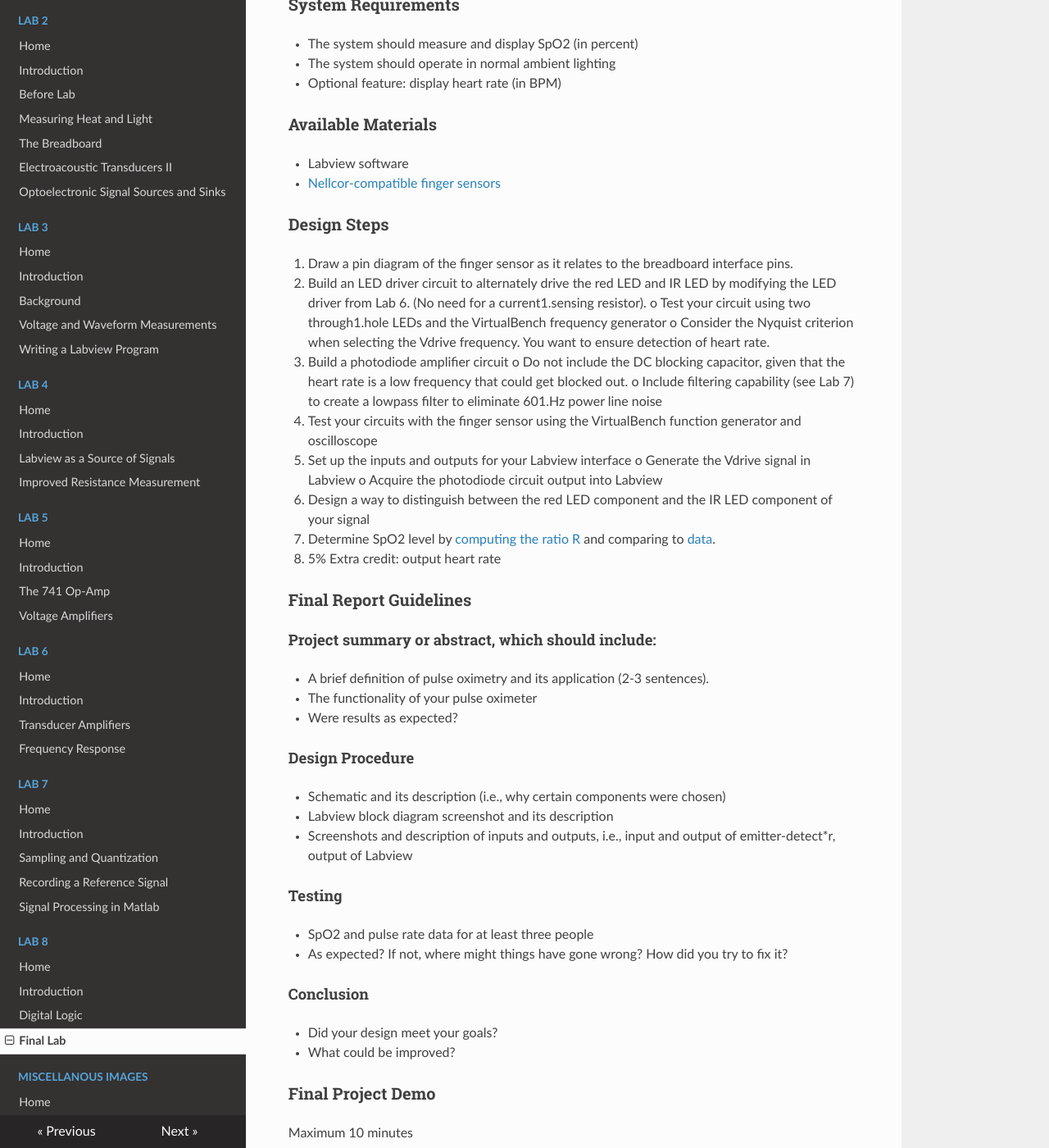
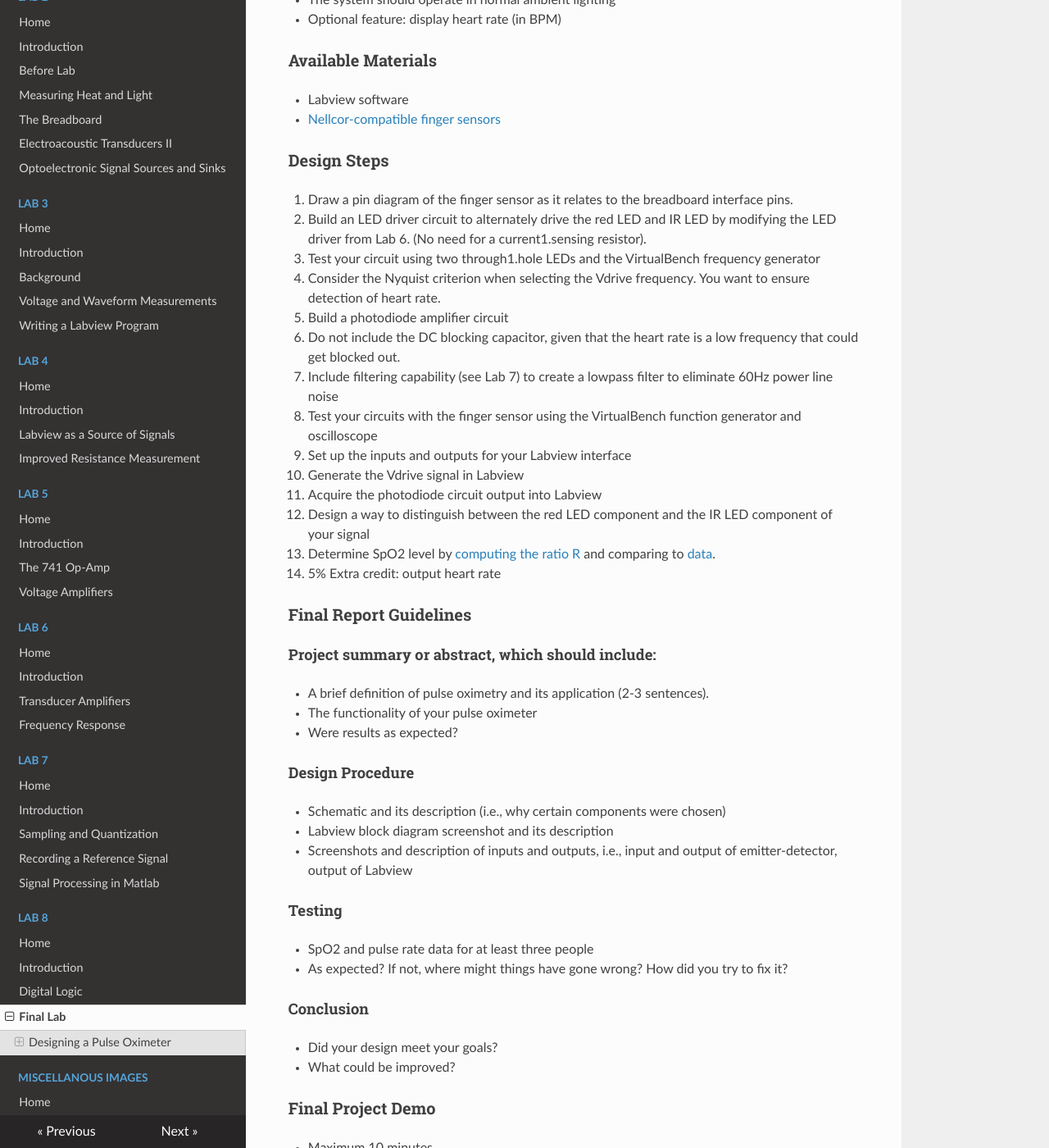
Before and after one commit to gvacaliuc/elec243-lab-website, an MkDocs documentation site: the page built from source/finallab.md, in a window 1280 px wide and 1400 px high, scrolled down 714 px. Shown: the whole window at 82% size. Built offline with MkDocs 1.6.1, drawn with Linux system fonts in a browser that asks for light colours; nearby versions of some CDN libraries; old or Windows-style settings are respelled for this version of MkDocs.

```diff
--- a/source/finallab.md
+++ b/source/finallab.md
@@ -40,72 +34,63 @@ pulse oximeter with a Labview user interface.
 
 ### Design Steps
 
-1.   Draw a pin diagram of the finger sensor as it relates to the breadboard
-     interface pins.
-1.   Build an LED driver circuit to alternately drive the red LED and IR LED by
-     modifying the LED driver from Lab 6. (No need for a current1.sensing
-     resistor).  o Test your circuit using two through1.hole LEDs and the
-     VirtualBench frequency generator o Consider the Nyquist criterion when
-     selecting the Vdrive frequency. You want to ensure detection of heart
-     rate.
-1.   Build a photodiode amplifier circuit o Do not include the DC blocking
-     capacitor, given that the heart rate is a low frequency that could get
-     blocked out.  o Include filtering capability (see Lab 7) to create a
-     lowpass filter to eliminate 601.Hz power line noise
-1.   Test your circuits with the finger sensor using the VirtualBench function
-     generator and oscilloscope
-1.   Set up the inputs and outputs for your Labview interface o Generate the
-     Vdrive signal in Labview o Acquire the photodiode circuit output into
-     Labview
-1.   Design a way to distinguish between the red LED component and the IR LED
-     component of your signal
-1.   Determine SpO2 level by [computing the ratio
-     R](./resources/R_Calculation.pdf) and comparing to
-     [data](./resources/R_SPO2_Data.txt).
-1.   5% Extra credit: output heart rate
+1. Draw a pin diagram of the finger sensor as it relates to the breadboard
+   interface pins.
+1. Build an LED driver circuit to alternately drive the red LED and IR LED by
+   modifying the LED driver from Lab 6. (No need for a current1.sensing
+   resistor).
+1. Test your circuit using two through1.hole LEDs and the VirtualBench
+   frequency generator
+1. Consider the Nyquist criterion when selecting the Vdrive frequency. You
+   want to ensure detection of heart rate.
+1. Build a photodiode amplifier circuit
+1. Do not include the DC blocking capacitor, given that the heart rate is a
+   low frequency that could get blocked out.
+1. Include filtering capability (see Lab 7) to create a lowpass filter to
+   eliminate 60Hz power line noise
+1. Test your circuits with the finger sensor using the VirtualBench function
+   generator and oscilloscope
+1. Set up the inputs and outputs for your Labview interface
+1. Generate the Vdrive signal in Labview
+1. Acquire the photodiode circuit output into Labview
+1. Design a way to distinguish between the red LED component and the IR LED
+   component of your signal
+1. Determine SpO2 level by
+   [computing the ratio R](./resources/R_Calculation.pdf) and comparing to
+   [data](./resources/R_SPO2_Data.txt).
+1. 5% Extra credit: output heart rate
 
 ### Final Report Guidelines
 
 #### Project summary or abstract, which should include:
 
 * A brief definition of pulse oximetry and its application (2-3 sentences).
-
 * The functionality of your pulse oximeter
-
 * Were results as expected?
 
 #### Design Procedure
 
 * Schematic and its description (i.e., why certain components were chosen)
-
 * Labview block diagram screenshot and its description
-
 * Screenshots and description of inputs and outputs, i.e., input and output of
-  emitter-detect*r, output of Labview
+  emitter-detector, output of Labview
 
 #### Testing
 
 * SpO2 and pulse rate data for at least three people
-
 * As expected? If not, where might things have gone wrong? How did you try to
-fix it?
+  fix it?
 
 #### Conclusion
 
 * Did your design meet your goals?
-
 * What could be improved?
 
 ### Final Project Demo
 
-Maximum 10 minutes
-
-At least 2 group members need to be present for the demo
-
+* Maximum 10 minutes
+* At least 2 group members need to be present for the demo
 * Provide a picture of the schematic and walk your labbie/instructor through it
-
 * Show the LabView block diagram and explain how it works
-
 * Demo the pulse ox
-
 * Explain how you, as a team, divided up the work amongst yourselves
```
Also changed, not shown: other parts of source/finallab.md (+2 -8 lines).
